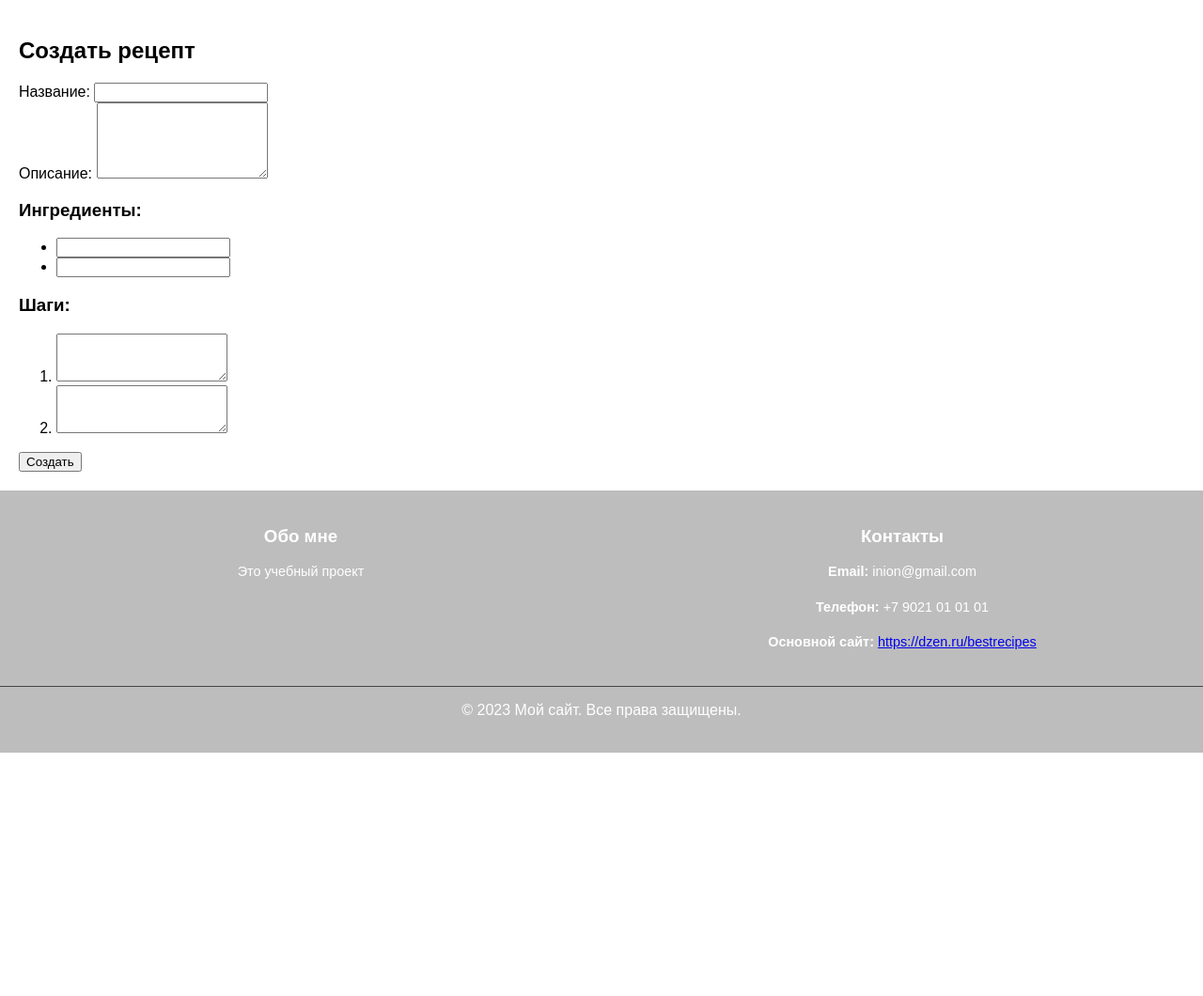
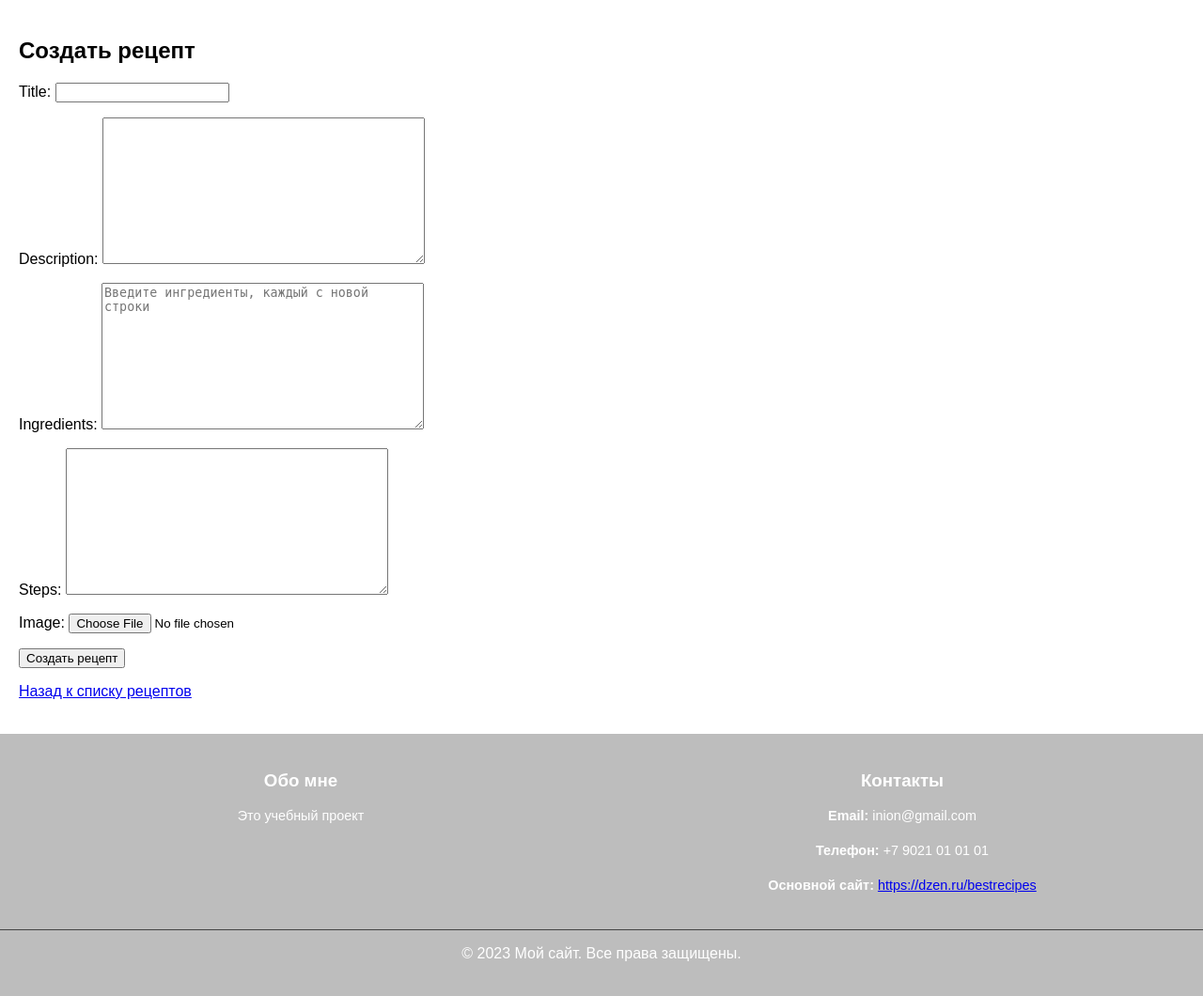
Before and after one commit to inion13/inionblog, a Django app: page /recipes/create/ in a window 1280 px wide. Shown: the part 70-1130 px from the top of the page at 94% size. Before the commit the page ends 871 px from the top, so only its background shows below. Run offline with Django 5.2, Linux system fonts and the light colour scheme.

Commit message:
add create_recipe

```diff
--- a/InionBlog/example/forms.py
+++ b/InionBlog/example/forms.py
@@ -1,11 +1,5 @@
 from django import forms
-from .models import Recipe
-
-
-class RecipeForm(forms.ModelForm):
-    class Meta:
-        model = Recipe
-        fields = ['title', 'description']
+from .models import Recipe, Ingredient
 
 
 class RecipeDeleteForm(forms.Form):
@@ -14,3 +8,40 @@ class RecipeDeleteForm(forms.Form):
         widget=forms.CheckboxInput(attrs={'class': 'form-check-input'}),
         label='Подтвердите удаление'
     )
+
+
+class RecipeForm(forms.ModelForm):
+    ingredients = forms.CharField(
+        widget=forms.Textarea(attrs={'placeholder': 'Введите ингредиенты, каждый с новой строки'}),
+        required=False
+    )
+
+    class Meta:
+        model = Recipe
+        fields = ['title', 'description', 'ingredients', 'steps', 'image']
+
+    def clean_ingredients(self):
+        ingredients_data = self.cleaned_data['ingredients']
+        ingredients_list = [ingredient.strip() for ingredient in ingredients_data.split('\n') if ingredient.strip()]
+        return ingredients_list
+
+    def save(self, commit=True):
+        # Создаем или получаем объекты Ingredient и связываем их с рецептом
+        ingredients_list = self.cleaned_data.get('ingredients', [])
+
+        # Исключаем ингредиенты из данных, чтобы они не попали в get_or_create
+        cleaned_data = self.cleaned_data.copy()
+        cleaned_data.pop('ingredients', None)
+
+        instance, created = Recipe.objects.get_or_create(**cleaned_data)  # Получаем или создаем объект
+
+        if created:
+            # Если объект был создан, связываем ингредиенты
+            for ingredient_name in ingredients_list:
+                ingredient, _ = Ingredient.objects.get_or_create(name=ingredient_name)
+                instance.ingredients.add(ingredient)
+
+        if commit:
+            instance.save()
+
+        return instance
--- a/InionBlog/example/models.py
+++ b/InionBlog/example/models.py
@@ -1,7 +1,19 @@
 from django.db import models
 
 
+class Ingredient(models.Model):
+    name = models.CharField(max_length=255)
+
+    def __str__(self):
+        return self.name
+
+
 class Recipe(models.Model):
-    objects = None
-    title = models.CharField(max_length=9000)
-    description = models.CharField(max_length=9000)
+    title = models.CharField(max_length=255)
+    description = models.TextField()
+    ingredients = models.ManyToManyField(Ingredient, related_name='recipes')
+    steps = models.TextField()
+    image = models.ImageField(upload_to='recipe_images/', null=True, blank=True)
+
+    def __str__(self):
+        return self.title
--- a/InionBlog/example/views.py
+++ b/InionBlog/example/views.py
@@ -3,7 +3,7 @@ from django.contrib.auth.decorators import login_required
 from django.contrib.auth.forms import AuthenticationForm, UserCreationForm
 from django.http import HttpResponse
 from django.shortcuts import render, redirect, get_object_or_404
-from .models import Recipe
+from .models import Recipe, Ingredient
 from .forms import RecipeForm, RecipeDeleteForm
 
 
@@ -60,10 +60,26 @@ def create_recipe(request):
     if request.method == 'POST':
         form = RecipeForm(request.POST)
         if form.is_valid():
-            form.save()
-            return redirect('recipe_list')
+            form.save(commit=False)  # Здесь commit=False предотвращает сохранение формы, чтобы мы могли добавить ингредиенты
+            ingredients_list = form.cleaned_data.get('ingredients', [])
+
+            # Исключаем ингредиенты из данных, чтобы они не попали в get_or_create
+            cleaned_data = form.cleaned_data.copy()
+            cleaned_data.pop('ingredients', None)
+
+            instance, created = Recipe.objects.get_or_create(**cleaned_data)
+
+            if created:
+                # Если объект был создан, связываем ингредиенты
+                for ingredient_name in ingredients_list:
+                    ingredient, _ = Ingredient.objects.get_or_create(name=ingredient_name)
+                    instance.ingredients.add(ingredient)
+
+            instance.save()
+            return redirect('recipe_detail', recipe_id=instance.pk)
     else:
         form = RecipeForm()
+
     return render(request, 'create_recipe.html', {'form': form})
 
 
--- a/InionBlog/templates/create_recipe.html
+++ b/InionBlog/templates/create_recipe.html
@@ -3,30 +3,11 @@
 {% block title %}Создать рецепт{% endblock %}
 
 {% block content %}
-    <h2>Создать рецепт</h2>
-    <form method="post" action="{% url 'create_recipe' %}">
-        {% csrf_token %}
-
-        <label for="id_title">Название:</label>
-        <input type="text" name="title" id="id_title" required>
-        <br>
-
-        <label for="id_description">Описание:</label>
-        <textarea name="description" id="id_description" rows="5" required></textarea>
-        <br>
-
-        <h3>Ингредиенты:</h3>
-        <ul>
-            <li><input type="text" name="ingredient1" required></li>
-            <li><input type="text" name="ingredient2" required></li>
-        </ul>
-
-        <h3>Шаги:</h3>
-        <ol>
-            <li><textarea name="step1" rows="3" required></textarea></li>
-            <li><textarea name="step2" rows="3" required></textarea></li>
-        </ol>
-
-        <button type="submit">Создать</button>
-    </form>
+  <h2>Создать рецепт</h2>
+  <form method="post" enctype="multipart/form-data">
+    {% csrf_token %}
+    {{ form.as_p }}
+    <button type="submit">Создать рецепт</button>
+  </form>
+  <p><a href="{% url 'recipe_list' %}">Назад к списку рецептов</a></p>
 {% endblock %}
```
Also changed, not shown: InionBlog/static/mystyle.css (line endings or trailing spaces).
